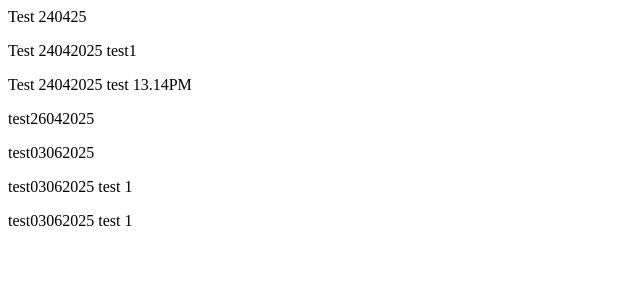
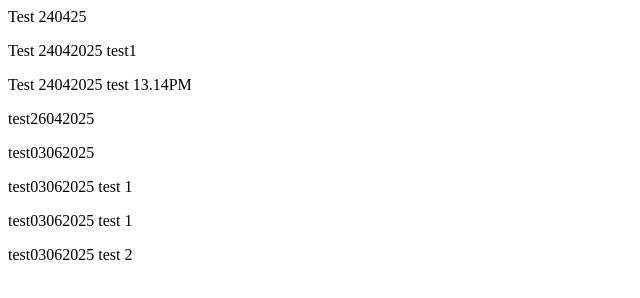
Before and after one commit to ismathullaabdul/TestOdoo, a plain HTML site: page 4.html in a window 1280 px wide. Shown: the whole page, without its empty margins (0-640 px from the left). Drawn offline with Linux system fonts and the light colour scheme.

Commit message:
Update 4.html
test4

```diff
--- a/4.html
+++ b/4.html
@@ -8,6 +8,8 @@
             <p>test03062025</p>
             <p>test03062025 test 1</p>
             <p>test03062025 test 1</p>
+            <p>test03062025 test 2</p>
+
         </body>
 
 
```
